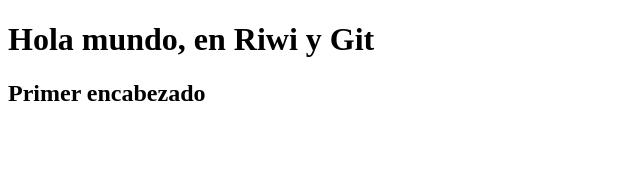
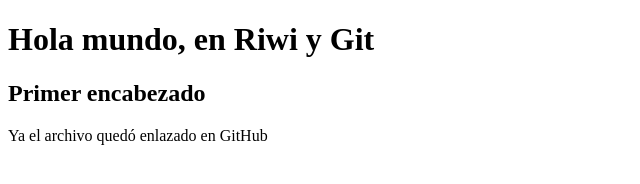
Before and after one commit to Santiago-MH04/Prototipo, a plain HTML site: page index.html in a window 1280 px wide. Shown: the whole page, without its empty margins (0-640 px from the left). Drawn offline with Linux system fonts and the light colour scheme.

Commit message:
Git me rastrea todo, todillo

```diff
--- a/index.html
+++ b/index.html
@@ -13,6 +13,7 @@
         <section>
             <div>
                 <h2>Primer encabezado</h2>
+                <p>Ya el archivo quedó enlazado en GitHub</p>
             </div>
         </section>
     </main>
```
